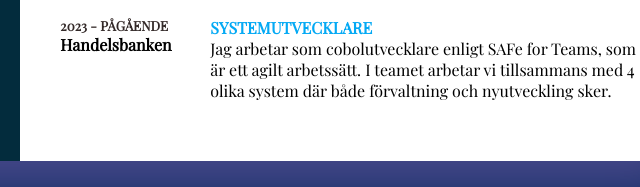
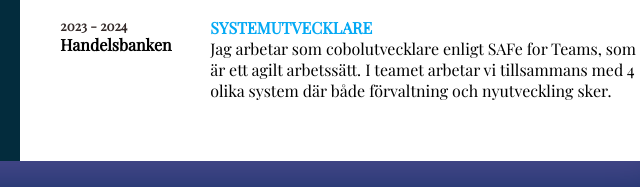
Before and after one commit to MoAl98/myCvSv, a plain HTML site: page index.html in a window 1280 px wide. Shown: the part 1287-1474 px from the top of the page, 453-1093 px from the left. Drawn offline with nearby package versions, Linux system fonts and the light colour scheme.

Commit message:
index.html

```diff
--- a/index.html
+++ b/index.html
@@ -193,7 +193,7 @@
                      </div>
                      <div class="box">
                         <div class="year_company">
-                            <h5>2023 - pågående </h5>
+                            <h5>2023 - 2024 </h5>
                             <h4>Handelsbanken</h4>
                         </div>
                        <div class="text">
```
